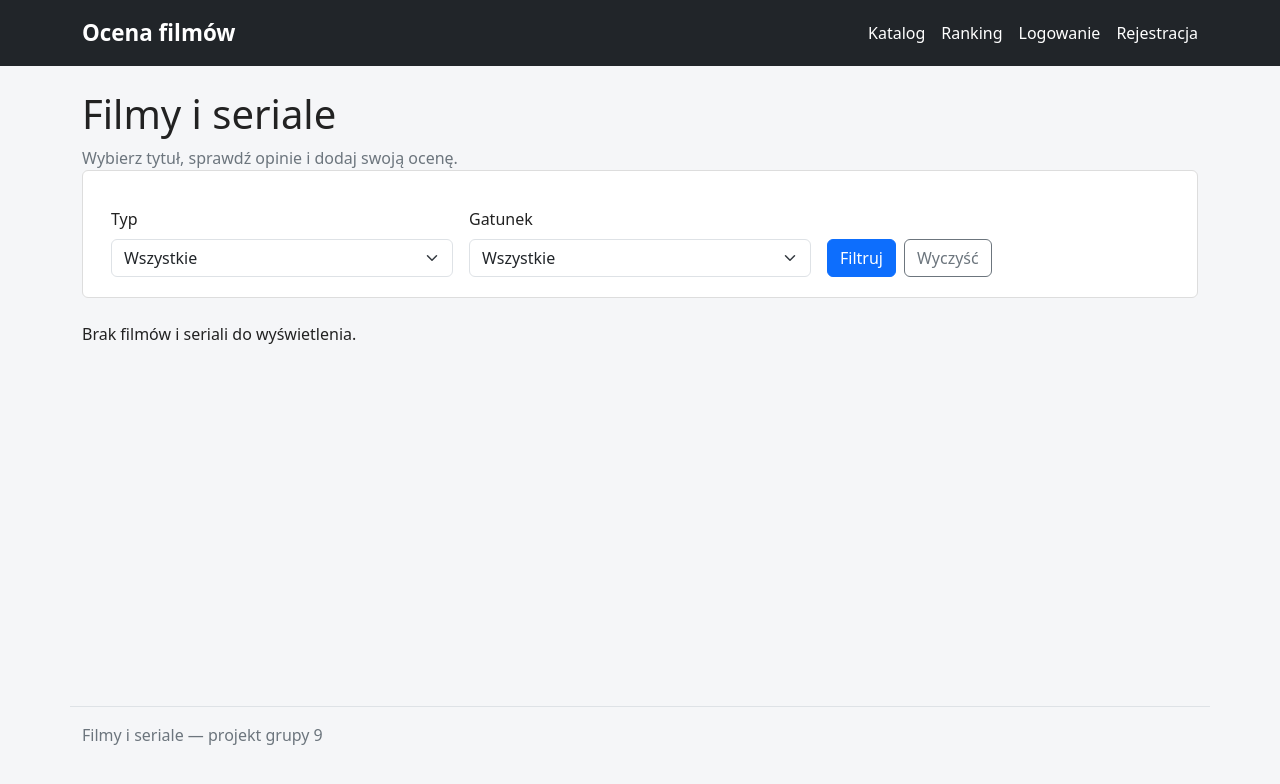
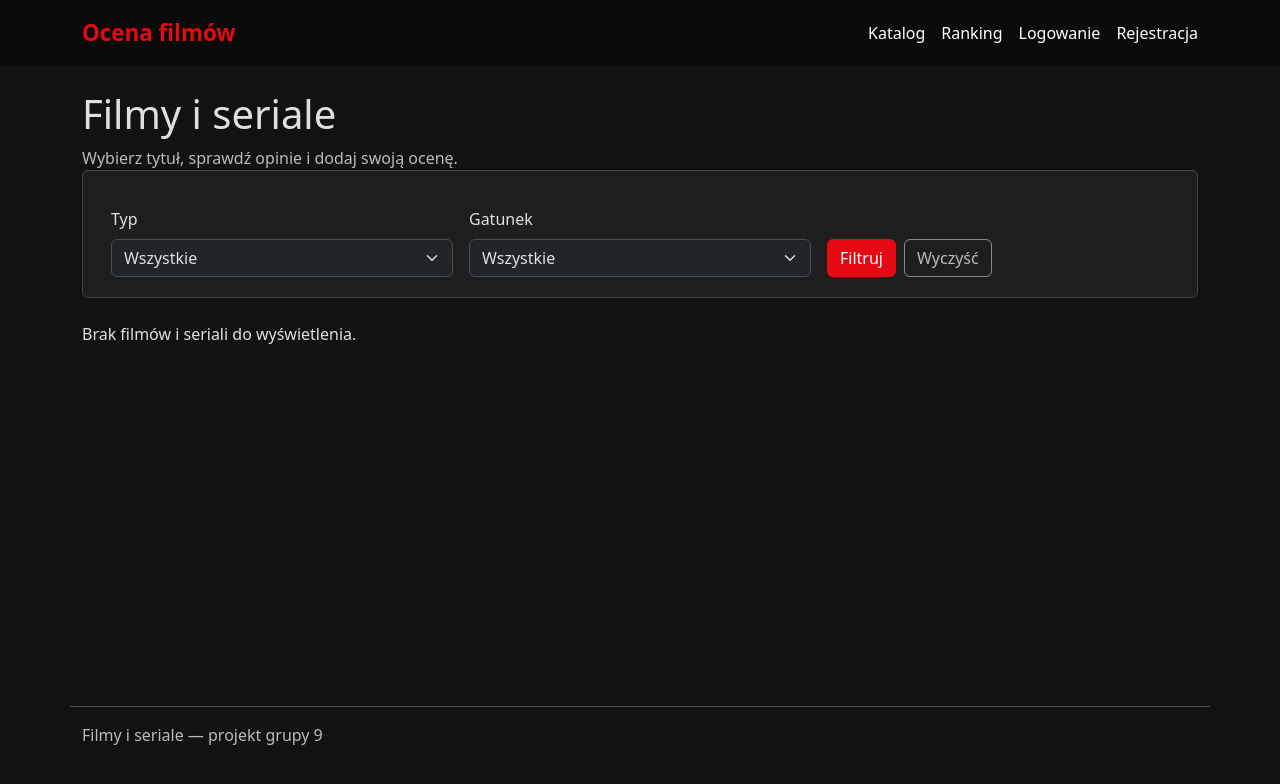
Before and after one commit to DanyloShymanskyi/Projekt, a Django app: page / in a window 1280 px wide. Shown: the top 784 px of the page. Run offline with Django 5.2, Linux system fonts and the light colour scheme; data that the repository does not hold is empty; some libraries are stand-ins or nearby versions.

Commit message:
Restore dark background and red buttons

```diff
--- a/movies/static/movies/style.css
+++ b/movies/static/movies/style.css
@@ -1,7 +1,19 @@
 body {
-    background: #f5f6f8;
-    color: #222;
+    background: #121212;
+    color: #e0e0e0;
     overflow-wrap: anywhere;
+}
+
+header.bg-dark {
+    background: #0a0a0a !important;
+}
+
+a {
+    color: #ff6870;
+}
+
+a:hover {
+    color: #ff9399;
 }
 
 header a {
@@ -10,11 +22,12 @@ header a {
 }
 
 header a:hover {
-    color: #c5dcff;
+    color: #ff6870;
     text-decoration: underline;
 }
 
 .brand {
+    color: #e50914;
     font-size: 1.4rem;
     font-weight: bold;
 }
@@ -25,8 +38,8 @@ main {
 
 .box {
     padding: 20px;
-    background: white;
-    border: 1px solid #ddd;
+    background: #1e1e1e;
+    border: 1px solid #444;
     border-radius: 6px;
 }
 
@@ -39,7 +52,7 @@ form.row {
     width: 100%;
     height: 280px;
     object-fit: contain;
-    background: #e7eaf0;
+    background: #292929;
 }
 
 .large {
@@ -51,7 +64,7 @@ form.row {
     display: flex;
     align-items: center;
     justify-content: center;
-    color: #555;
+    color: #bbb;
 }
 
 .account {
@@ -69,6 +82,8 @@ form.row {
     padding: 8px;
     border: 1px solid #888;
     border-radius: 4px;
+    background: #292929;
+    color: #e0e0e0;
 }
 
 .form textarea {
@@ -78,12 +93,44 @@ form.row {
 .helptext {
     display: block;
     margin-top: 5px;
-    color: #555;
+    color: #bbb;
     font-size: 0.9rem;
 }
 
 .errorlist {
-    color: #ad2020;
+    color: #ff9399;
+}
+
+.card {
+    background: #1e1e1e;
+    border-color: #444;
+}
+
+.text-secondary {
+    color: #bbb !important;
+}
+
+.btn-primary {
+    --bs-btn-bg: #e50914;
+    --bs-btn-border-color: #e50914;
+    --bs-btn-hover-bg: #b20710;
+    --bs-btn-hover-border-color: #b20710;
+    --bs-btn-active-bg: #b20710;
+    --bs-btn-active-border-color: #b20710;
+    --bs-btn-focus-shadow-rgb: 229, 9, 20;
+}
+
+.btn-outline-secondary {
+    --bs-btn-color: #bbb;
+    --bs-btn-border-color: #888;
+}
+
+.form input:focus, .form select:focus, .form textarea:focus,
+.form-select:focus {
+    outline: 2px solid #ff6870;
+    outline-offset: 2px;
+    border-color: #ff6870;
+    box-shadow: none;
 }
 
 @media (max-width: 575px) {
--- a/templates/base.html
+++ b/templates/base.html
@@ -1,6 +1,6 @@
 {% load static %}
 <!doctype html>
-<html lang="pl">
+<html lang="pl" data-bs-theme="dark">
 <head>
     <meta charset="utf-8">
     <meta name="viewport" content="width=device-width, initial-scale=1">
```
